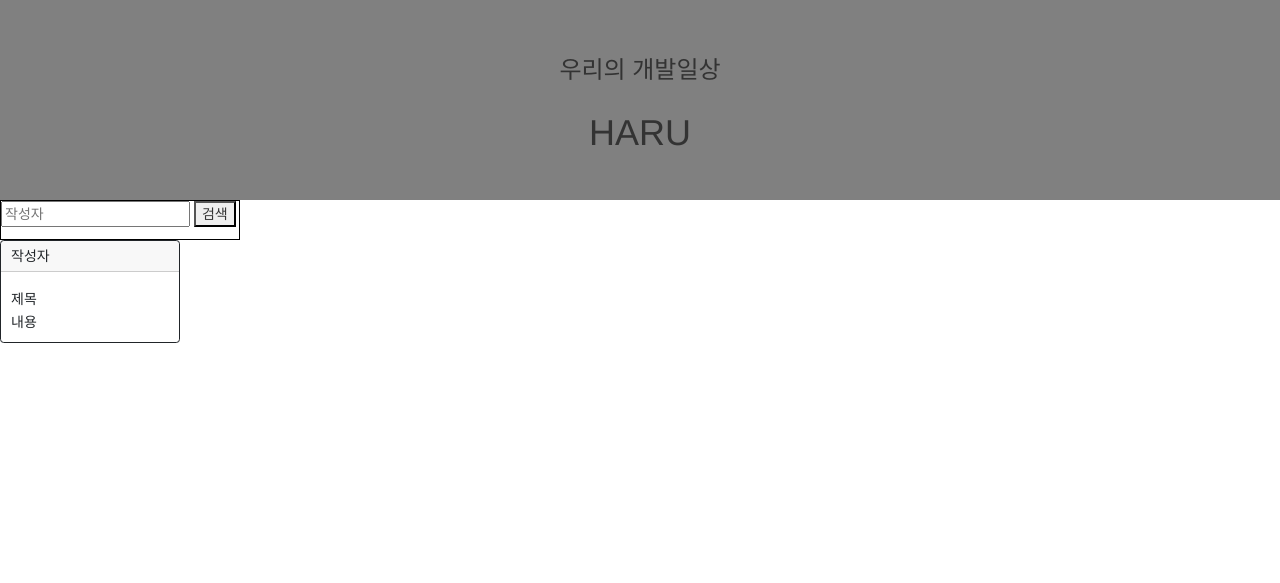
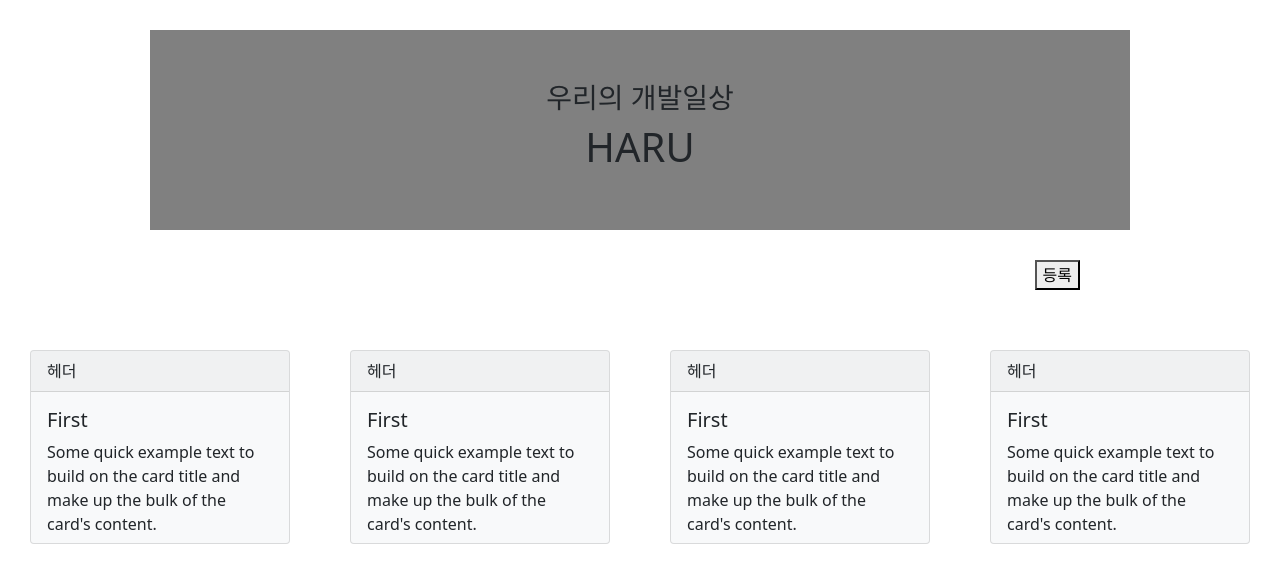
Before and after one commit to jiooong/Haru, a Python web app: template templates/index.html in a window 1280 px wide. Shown: the top 583 px of the page. Run offline with Jinja, Linux system fonts and the light colour scheme; the template is opened without the code that fills it, so the values that code supplies are empty; some libraries are stand-ins or nearby versions.

Commit message:
등록버튼 액션

```diff
--- a/templates/index.html
+++ b/templates/index.html
@@ -1,13 +1,20 @@
 <html>
 
 <head>
-    <link rel="stylesheet" href="/css/bootstrap.css">
-    <script src="https://ajax.googleapis.com/ajax/libs/jquery/3.3.1/jquery.min.js"></script>
-    <script type="text/javascript" src="/js/bootstrap.js"></script>
-    <link rel="stylesheet" href="https://maxcdn.bootstrapcdn.com/bootstrap/3.3.2/css/bootstrap.min.css">
-    <link rel="stylesheet" href="https://maxcdn.bootstrapcdn.com/bootstrap/3.3.2/css/bootstrap-theme.min.css">
-    <script src="https://ajax.googleapis.com/ajax/libs/jquery/3.3.1/jquery.min.js"></script>
-    <script src="https://maxcdn.bootstrapcdn.com/bootstrap/3.3.2/js/bootstrap.min.js"></script>
+    <meta charset="utf-8" />
+    <meta name="viewport" content="width=device-width, initial-scale=1, shrink-to-fit=no" />
+
+    <link href="https://cdn.jsdelivr.net/npm/bootstrap@5.0.2/dist/css/bootstrap.min.css" rel="stylesheet"
+        integrity="sha384-EVSTQN3/azprG1Anm3QDgpJLIm9Nao0Yz1ztcQTwFspd3yD65VohhpuuCOmLASjC" crossorigin="anonymous" />
+    <script src="https://ajax.googleapis.com/ajax/libs/jquery/3.5.1/jquery.min.js"></script>
+    <script src="https://cdn.jsdelivr.net/npm/bootstrap@5.0.2/dist/js/bootstrap.bundle.min.js"
+        integrity="sha384-MrcW6ZMFYlzcLA8Nl+NtUVF0sA7MsXsP1UyJoMp4YLEuNSfAP+JcXn/tWtIaxVXM"
+        crossorigin="anonymous"></script>
+    <script>
+        function run() {
+            alert("등록완료")
+        }
+    </script>
 
     <title>HARU</title>
 
@@ -16,26 +23,33 @@
             background-color: grey;
 
             height: 200px;
-
+            margin: 30px 150px 30px 150px;
             display: flex;
             flex-direction: column;
             align-items: center;
             justify-content: center;
         }
+        .registration {
+            height: 30px;
+            display: flex;
+            flex-direction: row;
+            align-items: center;
+            justify-content: flex-end;
+            margin: 30px 200px 30px 200px;
 
-        .search {
-            height: 40px;
-            width: 240px;
-            border: 1px solid black;
-            background: #ffffff;
+
         }
-        .input {
-            font-size: 16px;
-            width: 325px;
-            padding: 10px;
-            border: 0px;
-            outline: none;
+        .harubody {
+            height: 240px;
+            display: flex;
+            justify-content: center;
+            margin: 30px auto 30px auto;
+            overflow: hidden;
         }
+        .card {
+            margin: 30px 30px 30px 30px;
+        }
+
 
 
     </style>
@@ -47,22 +61,56 @@
         <h1>HARU</h1>
     </div>
 
-    <div class="search">
-        <input type="text" placeholder="작성자">
-        <button>검색</button>
+    <div class="registration">
+        <button onclick="run();">등록</button>
     </div>
 
+    <div class="harubody">
+        <div class="card text-dark bg-light mb-3" style="max-width: 18rem">
+            <div class="card-header">헤더</div>
+            <div class="card-body">
+                <h5 class="card-title">First</h5>
+                <p class="card-text">
+                    Some quick example text to build on the card title and make up the
+                    bulk of the card's content.
+                </p>
+            </div>
+        </div>
 
-    <div style=" cursor: pointer;" onclick="location.href='목적지 링크주소(URL)';">
-        <div class="card border-dark mb-4" style="max-width: 18rem;">
-            <div class="card-header">작성자</div>
-                <div class="card-body text-dark">
-                    <h5 class="card-title">제목</h5>
-                    <p class="card-text">내용</p>
-                </div>
+        <div class="card text-dark bg-light mb-3" style="max-width: 18rem">
+            <div class="card-header">헤더</div>
+            <div class="card-body">
+                <h5 class="card-title">First</h5>
+                <p class="card-text">
+                    Some quick example text to build on the card title and make up the
+                    bulk of the card's content.
+                </p>
+            </div>
+        </div>
+
+        <div class="card text-dark bg-light mb-3" style="max-width: 18rem">
+            <div class="card-header">헤더</div>
+            <div class="card-body">
+                <h5 class="card-title">First</h5>
+                <p class="card-text">
+                    Some quick example text to build on the card title and make up the
+                    bulk of the card's content.
+                </p>
+            </div>
+        </div>
+
+        <div class="card text-dark bg-light mb-3" style="max-width: 18rem">
+            <div class="card-header">헤더</div>
+            <div class="card-body">
+                <h5 class="card-title">First</h5>
+                <p class="card-text">
+                    Some quick example text to build on the card title and make up the
+                    bulk of the card's content.
+                </p>
             </div>
         </div>
     </div>
+
 </body>
 
 </html>
```
